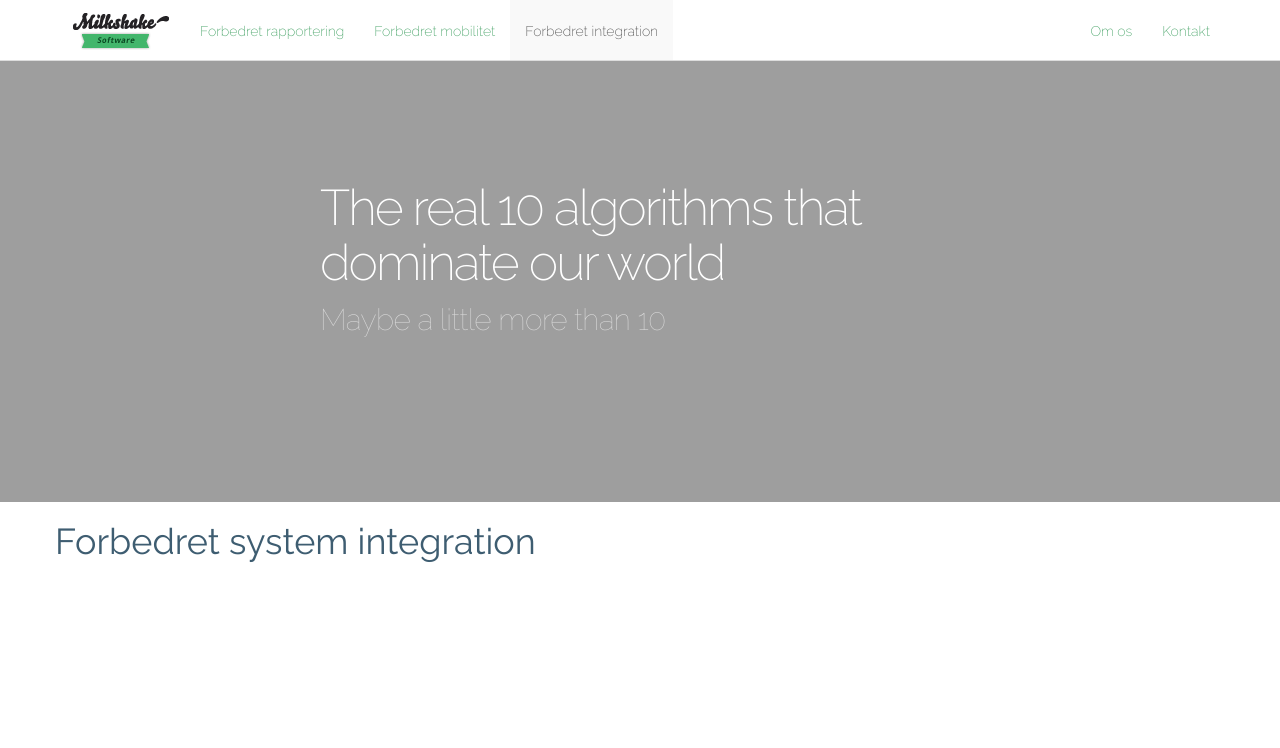
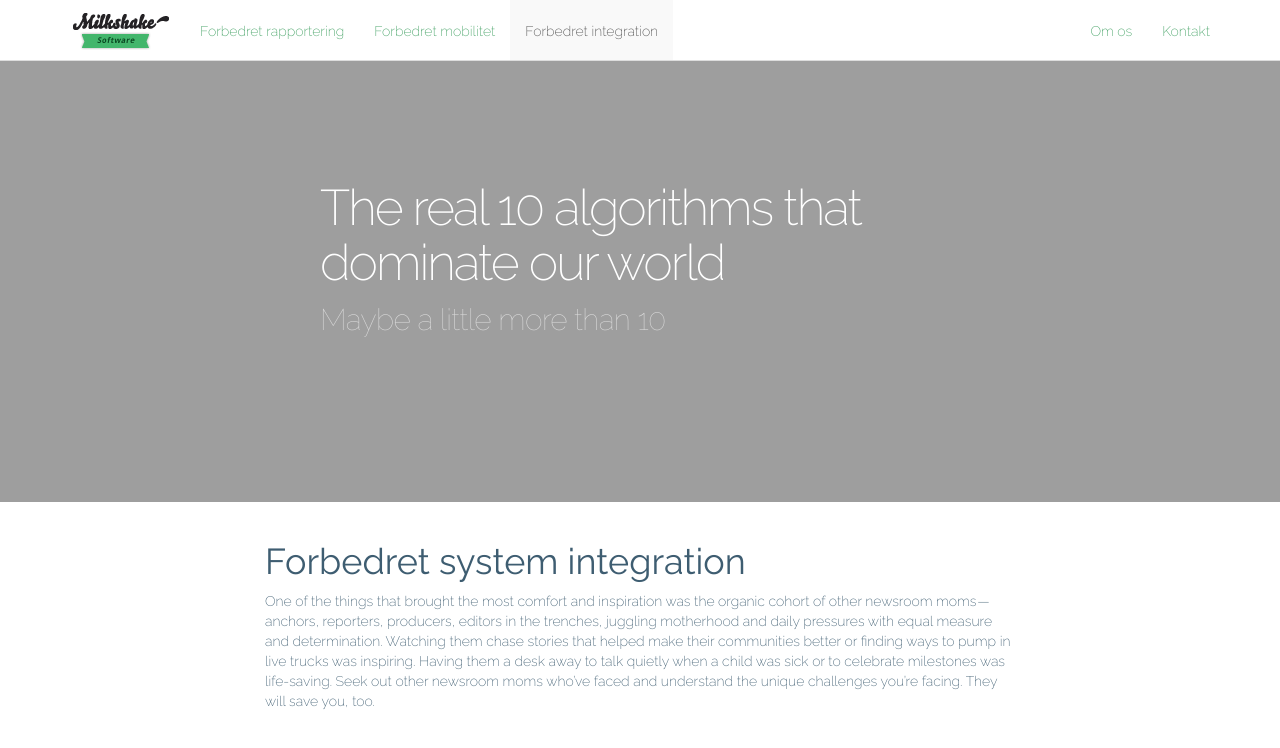
Before and after one commit to milkshakesoftware/milkshakesoftware.github.com, a Jekyll site: the page built from forbedret-integration/index.html, in a window 1280 px wide. Shown: the top 748 px of the page. Built offline with Jekyll 4.4.1, drawn with Linux system fonts in a browser that asks for light colours; some web fonts are replaced.

```diff
--- a/css/main.css
+++ b/css/main.css
@@ -29,6 +29,8 @@
 
 .content-essay {
 	font-family: 'Gentium Book Basic', serif;
+	font-size: 20px;
+	line-height: 1.7;
 }
 
 .cover {
--- a/forbedret-integration/index.html
+++ b/forbedret-integration/index.html
@@ -12,10 +12,16 @@
 }
 ---
 
-<div class="container">
+<div class="container container-content">
         <div class="row">
-            <div class="span12">
+            <div class="col-sm-push-1 col-sm-10 col-md-push-2 col-md-8">
+              <article>
+
                 <h1>Forbedret system integration</h1>
+
+                <p>One of the things that brought the most comfort and inspiration was the organic cohort of other newsroom moms — anchors, reporters, producers, editors in the trenches, juggling motherhood and daily pressures with equal measure and determination. Watching them chase stories that helped make their communities better or finding ways to pump in live trucks was inspiring. Having them a desk away to talk quietly when a child was sick or to celebrate milestones was life-saving. Seek out other newsroom moms who’ve faced and understand the unique challenges you’re facing. They will save you, too.</p>
+
+              </article>
             </div>
         </div>
 </div>
```
